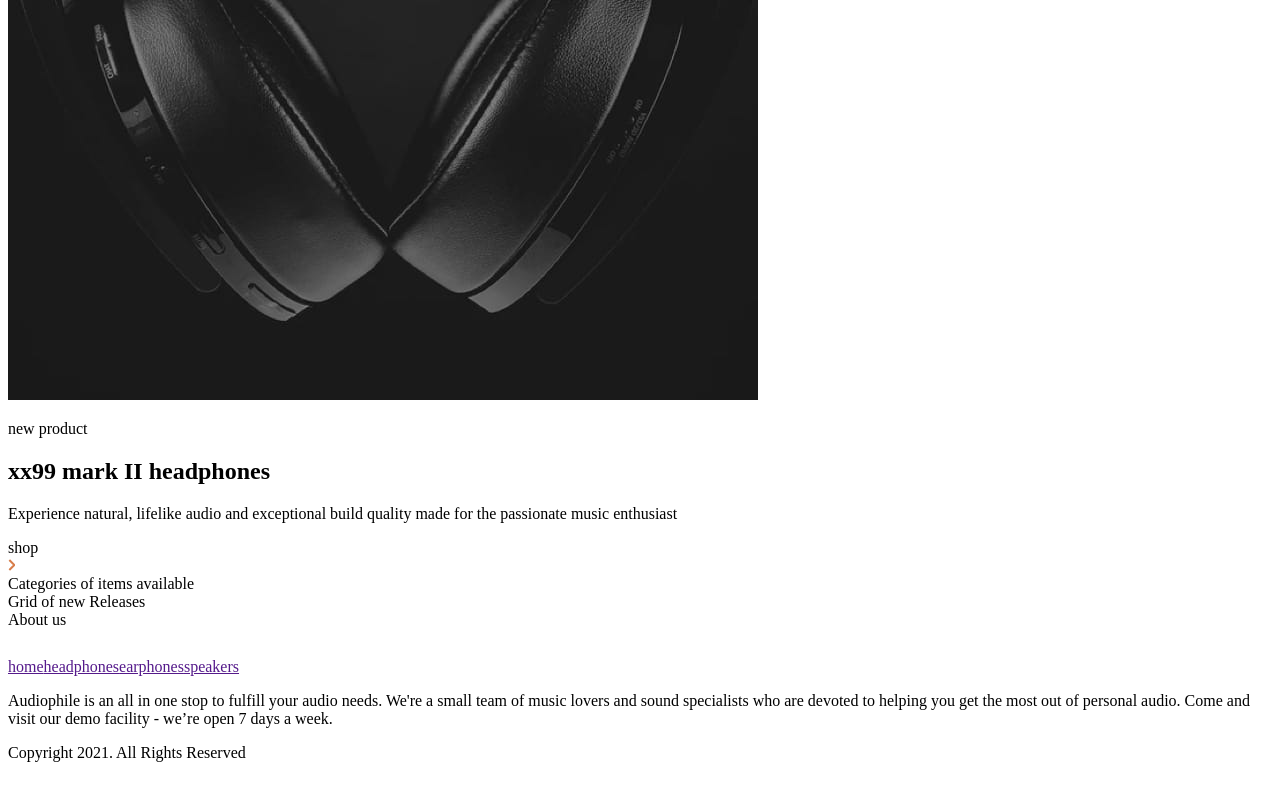
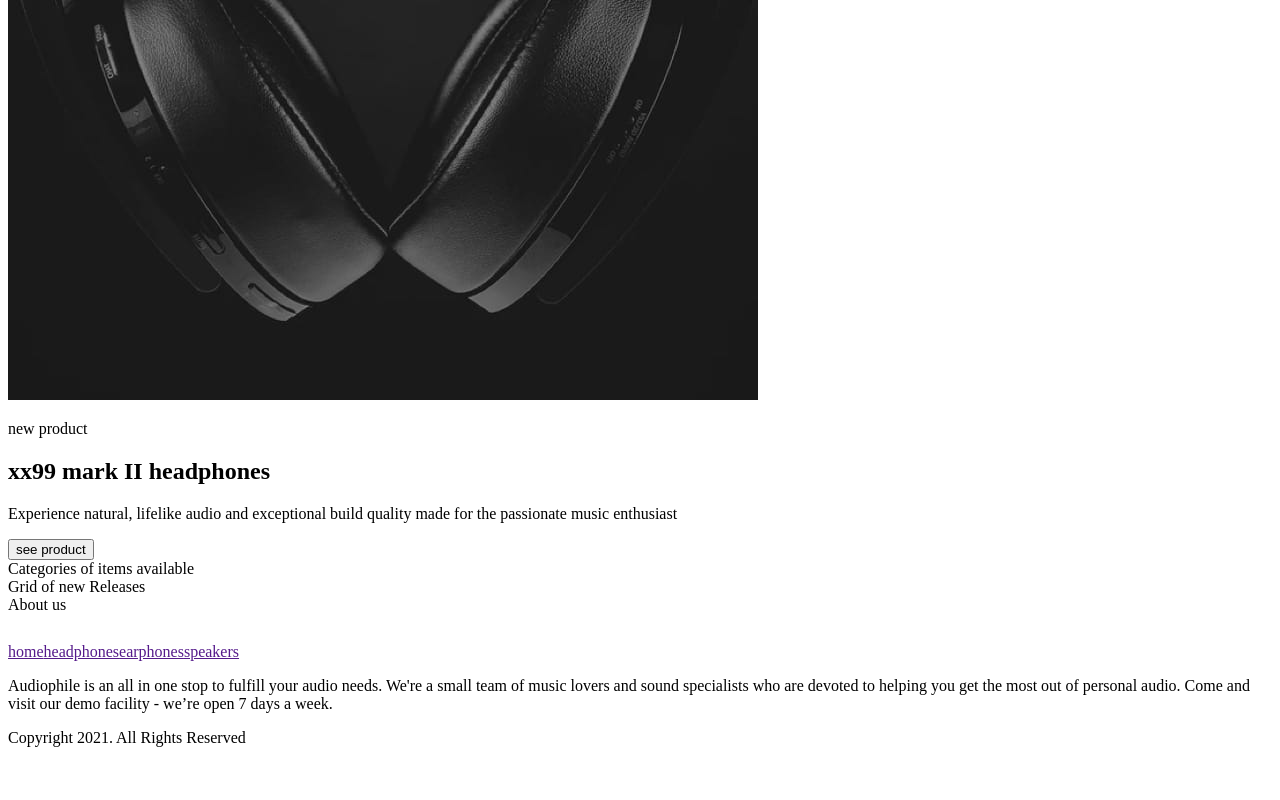
Before and after one commit to GStormx2/audiophile-ecommerce, a Next.js app: page / in a window 1280 px wide. Shown: the part 837-1637 px from the top of the page. Built offline with nearby package versions, Linux system fonts and the light colour scheme.

Commit message:
testing push

```diff
--- a/components/FeaturedProduct.jsx
+++ b/components/FeaturedProduct.jsx
@@ -6,13 +6,15 @@ import headerImage from '../assets/home/mobile/image-header.jpg';
 const FeaturedProduct = () => {
 
     return (
-        <section className="relative flex justify-center items-center text-center">
+        <section className="relative flex justify-center items-center">
             <Image src={headerImage} alt="Headphone" />
-            <div className="absolute z-10">
-                <p className="uppercase text-overline text-gray-600">new product</p>
-                <h1 className="text-white text-[36px] leading-[] font-bold uppercase">xx99 mark II headphones</h1>
-                <p className="text-white text-body text-md">Experience natural, lifelike audio and exceptional build quality made for the passionate music enthusiast</p>
-                <Button type={'ternary'}>shop</Button>
+            <div className="absolute z-10 top-52 text-center">
+              <div className="px-6">
+                <p className="uppercase text-overline text-gray-500 mb-3 ">new product</p>
+                <h1 className="text-white text-[36px] leading-[40px] tracking-[1.29px] font-bold uppercase mb-4">xx99 mark II headphones</h1>
+                <p className="text-body text-gray-400 mb-5">Experience natural, lifelike audio and exceptional build quality made for the passionate music enthusiast</p>
+                <Button type={'primary'}>see product</Button>
+              </div>
             </div>
         </section>
     );
```
